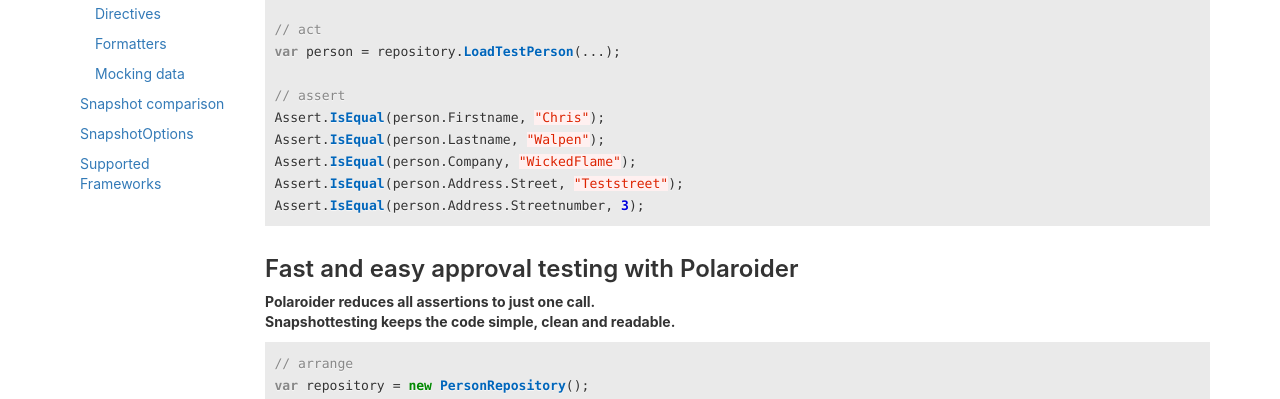
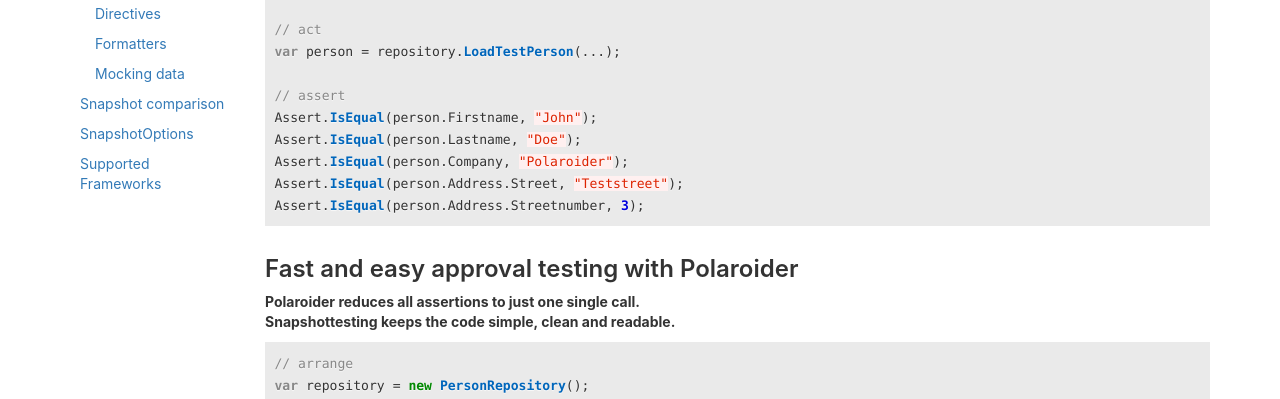
Before and after one commit to WickedFlame/Polaroider, a Jekyll site: the page built from docs/index.md, in a window 1280 px wide. Shown: the part 394-793 px from the top of the page. Built offline with Jekyll 4.4.1, drawn with Linux system fonts in a browser that asks for light colours; our own code applies the rules of GitHub Pages for plain Markdown files.

Commit message:
Update index.md

````diff
--- a/docs/index.md
+++ b/docs/index.md
@@ -20,15 +20,15 @@ var repository = new PersonRepository();
 var person = repository.LoadTestPerson(...);
 
 // assert
-Assert.IsEqual(person.Firstname, "Chris");
-Assert.IsEqual(person.Lastname, "Walpen");
-Assert.IsEqual(person.Company, "WickedFlame");
+Assert.IsEqual(person.Firstname, "John");
+Assert.IsEqual(person.Lastname, "Doe");
+Assert.IsEqual(person.Company, "Polaroider");
 Assert.IsEqual(person.Address.Street, "Teststreet");
 Assert.IsEqual(person.Address.Streetnumber, 3);
 ```
 
 ### Fast and easy approval testing with Polaroider
-**Polaroider reduces all assertions to just one call.**
+**Polaroider reduces all assertions to just one single call.**
 **Snapshottesting keeps the code simple, clean and readable.**
 
 ```csharp
````
